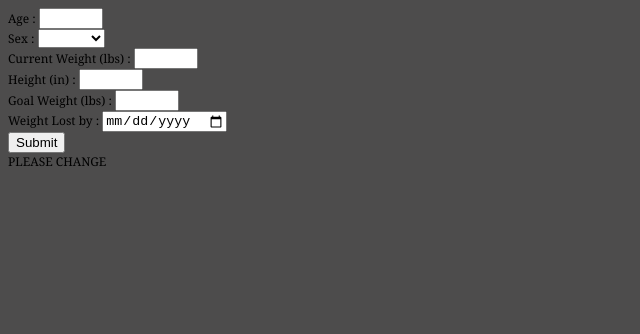
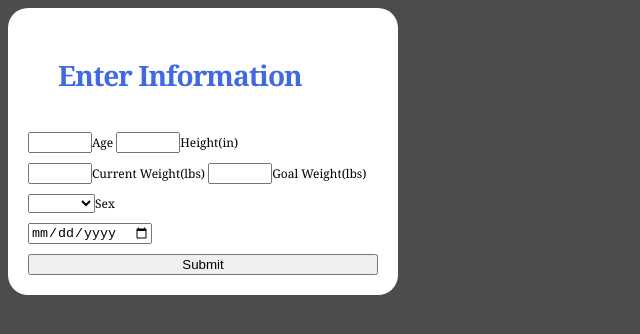
Before and after one commit to jmarison/ClientSideProject324, a plain HTML site: page index.html in a window 1280 px wide. Shown: the top 334 px of the page, without its empty margins (0-640 px from the left). Drawn offline with Linux system fonts and the light colour scheme.

Commit message:
Initial Form CSS

```diff
--- a/assets/styles/styles.css
+++ b/assets/styles/styles.css
@@ -5,3 +5,23 @@ body{
     width: 1024px;
     height: 2048px;
 }
+.form {
+    display: flex;
+    flex-direction: column;
+    gap: 10px;
+    max-width: 350px;
+    background-color: #fff;
+    padding: 20px;
+    border-radius: 20px;
+    position: relative;
+  }
+  .formTitle{
+    font-size: 28px;
+    color: royalblue;
+    font-weight: 600;
+    letter-spacing: -1px;
+     position: relative;
+    display: flex;
+    align-items: center;
+    padding-left: 30px;
+  }
--- a/index.html
+++ b/index.html
@@ -6,31 +6,41 @@
     </head>
     <body>
         <div id="inputs">
-            <form id="weightLossForm">
-                <label for="age">Age : </label>
-                <input type="number" min="1" max="100" name="age" id="ageInput" required><br/>
-                <label for="sex">Sex : </label>
-                <select id="sexInput" name="sex" required>
-                    <option></option> <!-- Blank option -->
-                    <option value="Female">Female</option>
-                    <option value="Male">Male</option>
-                    <option value="Other">Other</option>
-                </select><br />
-                <label for="currWeight">Current Weight (lbs) : </label>
-                <input type="number" min="1" max="700" name="currWeight" id="currWeightInput" required><br/>
-                <label for="height">Height (in) : </label>
-                <input type="number" min="1" max="107" name="height" id="heightInput" required><br />
-                <label for="goalWeight">Goal Weight (lbs) : </label>
-                <input type="number" min="1" max="700" name="goalWeight" id="goalWeightInput" required><br/>
-                <label for="endDate">Weight Lost by : </label>
-                <input type="date" name="endDate" id="endDateInput" required><br />
+            <form id="weightLossForm" class="form">
+                <p class="formTitle">Enter Information</p>
+                <div class="numberInputs">
+                    <label for="age">
+                        <input type="number" min="1" max="100" name="age" id="ageInput" required><span>Age</span>
+                    </label>
+                    <label for="height">
+                        <input type="number" min="1" max="107" name="height" id="heightInput" required><span>Height(in)</span>
+                    </label>
+                </div>
+                <div class="weightInputs">
+                    <label for="currWeight">
+                        <input type="number" min="1" max="700" name="currWeight" id="currWeightInput" required><span>Current Weight(lbs)</span>
+                    </label>
+                    <label for="goalWeight">
+                        <input type="number" min="1" max="700" name="goalWeight" id="goalWeightInput" required><span>Goal Weight(lbs)</span>
+                    </label>
+                </div>
+                <label for="sex">
+                    <select id="sexInput" name="sex" required>
+                        <option></option> <!-- Blank option -->
+                        <option value="Female">Female</option>
+                        <option value="Male">Male</option>
+                        <option value="Other">Other</option>
+                    </select><span>Sex</span>
+                </label>
+                <label for="endDate">
+                    <input type="date" name="endDate" id="endDateInput" required>
+                </label>
                 <input type="submit" value="Submit" id="submitButton">
             </form>
 
-            <div id="calorieFinal">PLEASE CHANGE</div>
+            <div id="calorieFinal"></div>
         </div>
 
-        <!-- Link to the external JavaScript file -->
         <script type="text/javascript" src="assets/scripts/scripts.js"></script>
     </body>
 </html>
```
